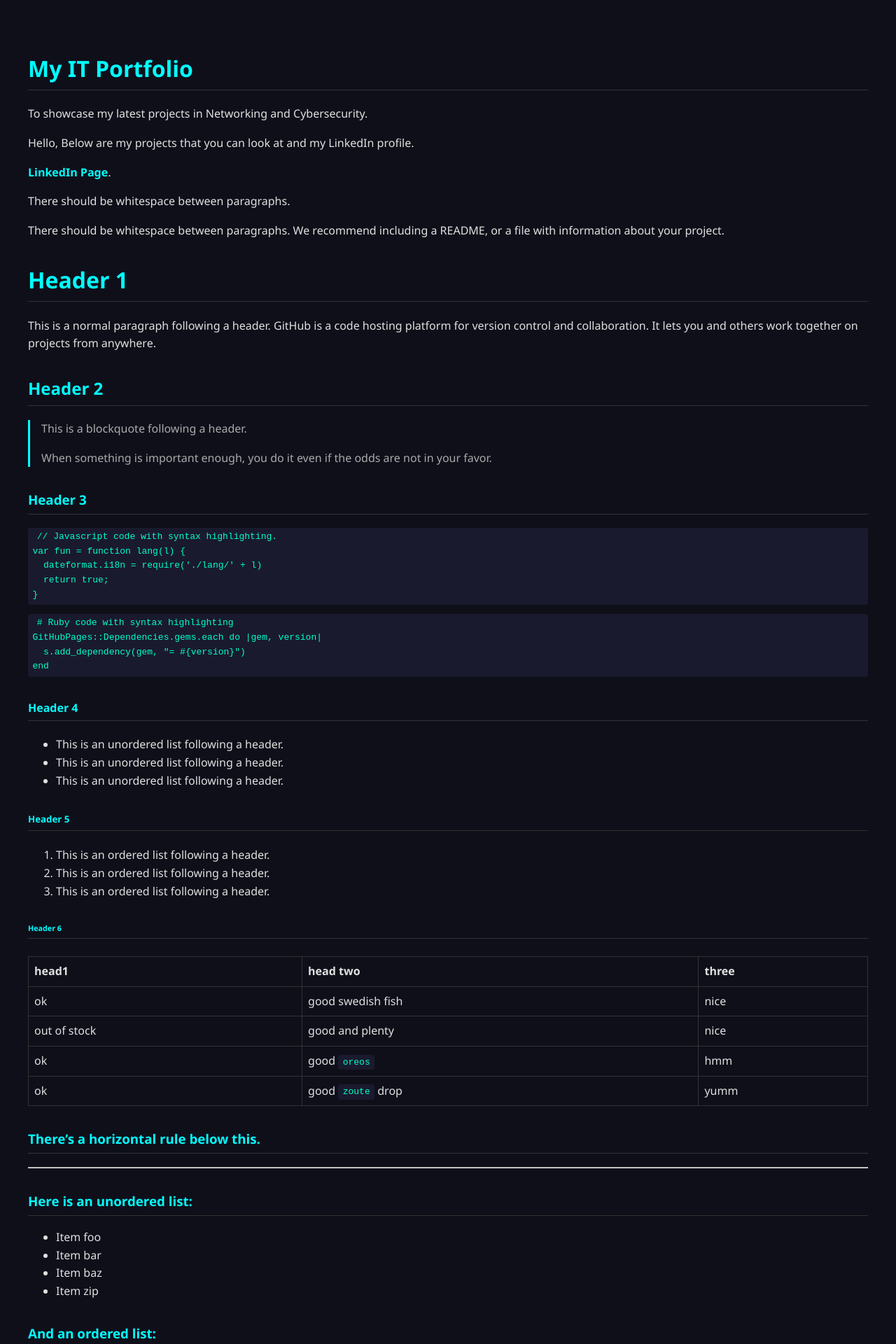
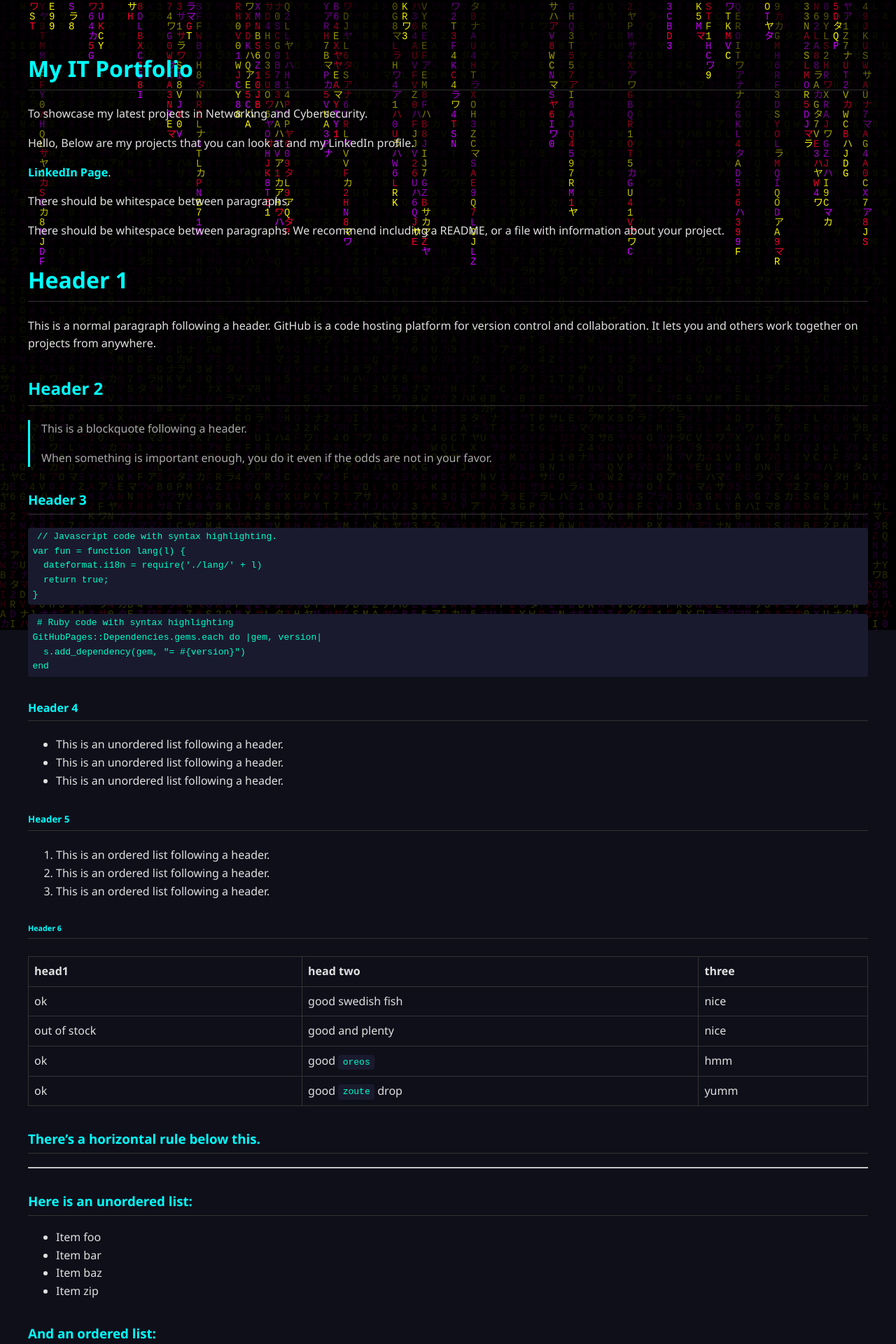
Before and after one commit to Gruntato/Gruntato.github.io, a Jekyll site: the page built from index.md, in a window 1280 px wide. Shown: the top 1920 px of the page at 70% size. Built offline with Jekyll 4.4.1, drawn with Linux system fonts in a browser that asks for light colours.

Commit message:
Update default.html

```diff
--- a/_layouts/default.html
+++ b/_layouts/default.html
@@ -7,6 +7,11 @@
     <link rel="stylesheet" href="{{ '/assets/css/style.css' | relative_url }}">
   </head>
   <body>
+    <!-- Matrix Rain Canvas -->
+    <canvas id="matrixCanvas"></canvas>
+
+    <!-- Page Content -->
+    <div style="position: relative; z-index: 1;">
       <header>
         <h1>{{ site.title }}</h1>
         <p>{{ site.description }}</p>
@@ -15,5 +20,49 @@
       <main class="container">
         {{ content }}
       </main>
+    </div>
+
+    <!-- Matrix Rain Script -->
+    <script>
+      const canvas = document.getElementById('matrixCanvas');
+      const ctx = canvas.getContext('2d');
+      canvas.style.position = 'fixed';
+      canvas.style.top = 0;
+      canvas.style.left = 0;
+      canvas.style.zIndex = 0;
+      canvas.style.pointerEvents = 'none';
+      canvas.style.width = '100%';
+      canvas.style.height = '100%';
+      canvas.width = window.innerWidth;
+      canvas.height = window.innerHeight;
+
+      const letters = 'アカサタナハマヤラワ0123456789ABCDEFGHIJKLMNOPQRSTUVWXYZ'.split('');
+      const fontSize = 14;
+      const columns = canvas.width / fontSize;
+      const drops = Array.from({ length: columns }).fill(1);
+      const colors = ['#cc00ff', '#ff0033', '#ffff00']; // neon purple, red, yellow
+
+      function drawMatrix() {
+        ctx.fillStyle = 'rgba(0, 0, 0, 0.05)';
+        ctx.fillRect(0, 0, canvas.width, canvas.height);
+
+        ctx.font = fontSize + 'px monospace';
+
+        for (let i = 0; i < drops.length; i++) {
+          const text = letters[Math.floor(Math.random() * letters.length)];
+          const color = colors[Math.floor(Math.random() * colors.length)];
+          ctx.fillStyle = color;
+          ctx.fillText(text, i * fontSize, drops[i] * fontSize);
+
+          if (drops[i] * fontSize > canvas.height && Math.random() > 0.975) {
+            drops[i] = 0;
+          }
+
+          drops[i]++;
+        }
+      }
+
+      setInterval(drawMatrix, 50);
+    </script>
   </body>
 </html>
```
Lines whose indentation alone changed are shown as unchanged.
